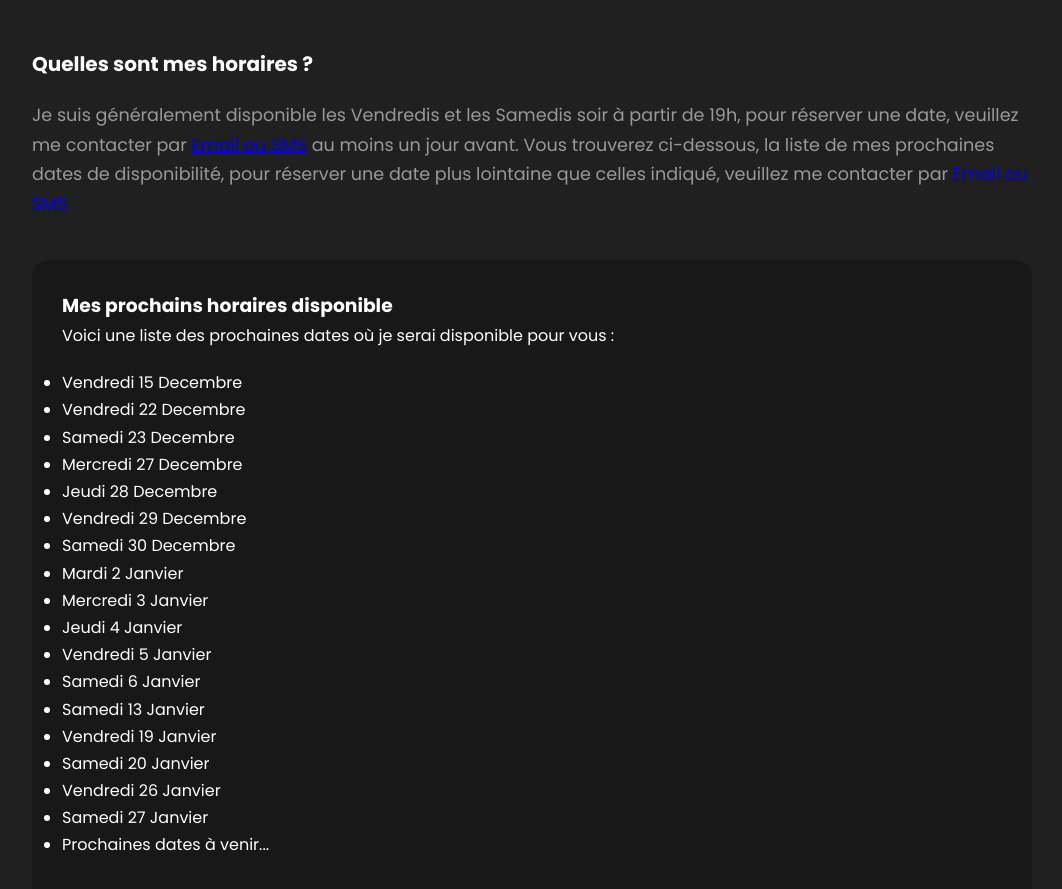
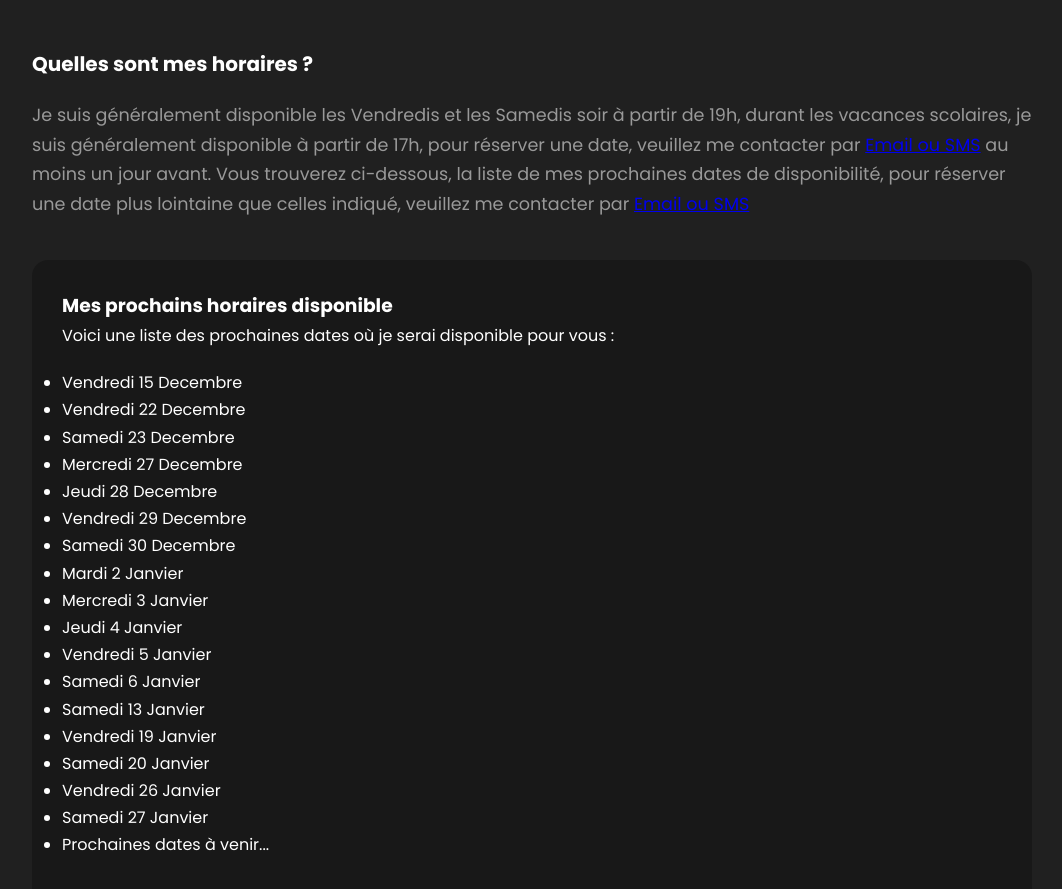
Before and after one commit to PikaFr/html, a plain HTML site: page index.html in a window 1280 px wide. Shown: the part 1336-2225 px from the top of the page, without its empty margins (108-1170 px from the left). Drawn offline with nearby package versions, Linux system fonts and the light colour scheme.

Commit message:
modified:   index.html

```diff
--- a/index.html
+++ b/index.html
@@ -66,7 +66,8 @@
             </div>
 
             <h4>Quelles sont mes horaires ?</h4>
-            <p>Je suis généralement disponible les Vendredis et les Samedis soir à partir de 19h, pour réserver une
+            <p>Je suis généralement disponible les Vendredis et les Samedis soir à partir de 19h, durant les vacances
+                scolaires, je suis généralement disponible à partir de 17h, pour réserver une
                 date,
                 veuillez me contacter par <a href="#contact">Email ou SMS</a> au moins un jour avant. Vous trouverez
                 ci-dessous, la liste de mes prochaines dates de disponibilité, pour réserver une date plus lointaine que
```
